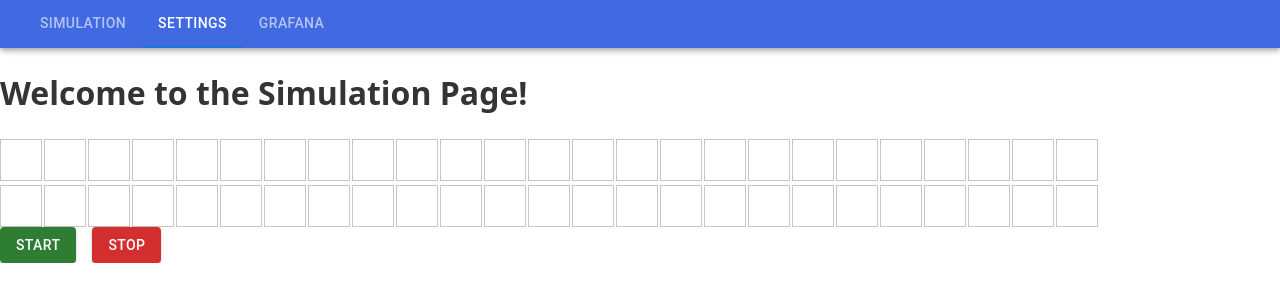
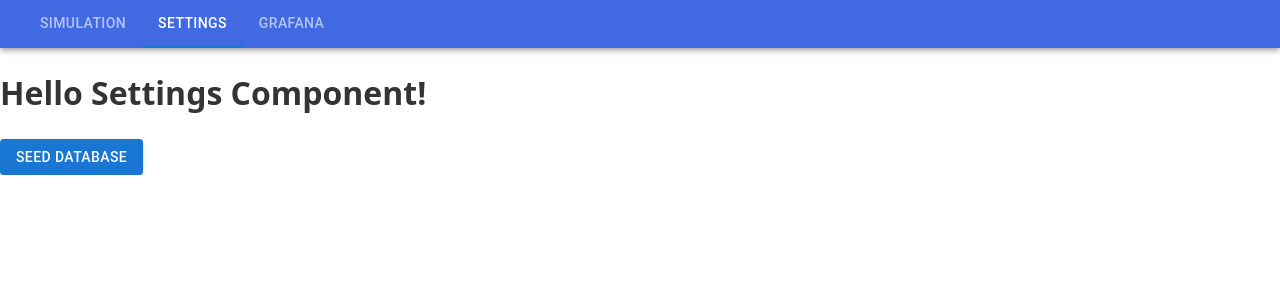
Before and after one commit to Mionuel/unicaf, a React (Vite) app in the folder frontend/: page /settings in a window 1280 px wide. Shown: the top 302 px of the page. Built offline with nearby package versions, Linux system fonts and the light colour scheme; no server answers.

Commit message:
feat: create the component for the settings page. also added the option to re-seed the database

```diff
--- a/frontend/src/features/settings/SettingsPage.jsx
+++ b/frontend/src/features/settings/SettingsPage.jsx
@@ -1,7 +1,22 @@
+import { Button } from "@mui/material";
+import { seedDB } from "src/features/settings/services/settings_service";
+
 function SettingsPage() {
   const greeting = "Hello Settings Component!";
 
-  return <h1>{greeting}</h1>;
+  const handleSeed = async () => {
+    const result = await seedDB();
+    console.log(result);
+  };
+
+  return (
+    <>
+      <h1>{greeting}</h1>
+      <Button variant="contained" onClick={handleSeed}>
+        Seed Database
+      </Button>
+    </>
+  );
 }
 
 export default SettingsPage;
--- a/frontend/src/features/settings/services/settings_service.js
+++ b/frontend/src/features/settings/services/settings_service.js
@@ -0,0 +1,6 @@
+import api from "src/features/shared/services/api";
+
+export async function seedDB() {
+  const res = await api.post("/seed");
+  return true;
+}
--- a/frontend/src/router.jsx
+++ b/frontend/src/router.jsx
@@ -3,13 +3,14 @@ import GrafanaViewer from "src/features/grafana/GrafanaView";
 import NotFound from "src/features/notfound/NotFound";
 import Layout from "src/features/shared/components/Layout";
 import SimPage from "src/features/simulation/SimPage";
+import SettingsPage from "src/features/settings/SettingsPage";
 
 const router = createBrowserRouter([
   {
     element: <Layout />,
     children: [
       { path: "/", element: <SimPage /> },
-      { path: "/settings", element: <SimPage /> },
+      { path: "/settings", element: <SettingsPage /> },
       { path: "/grafana", element: <GrafanaViewer /> },
       { path: "*", element: <NotFound /> },
     ],
```
